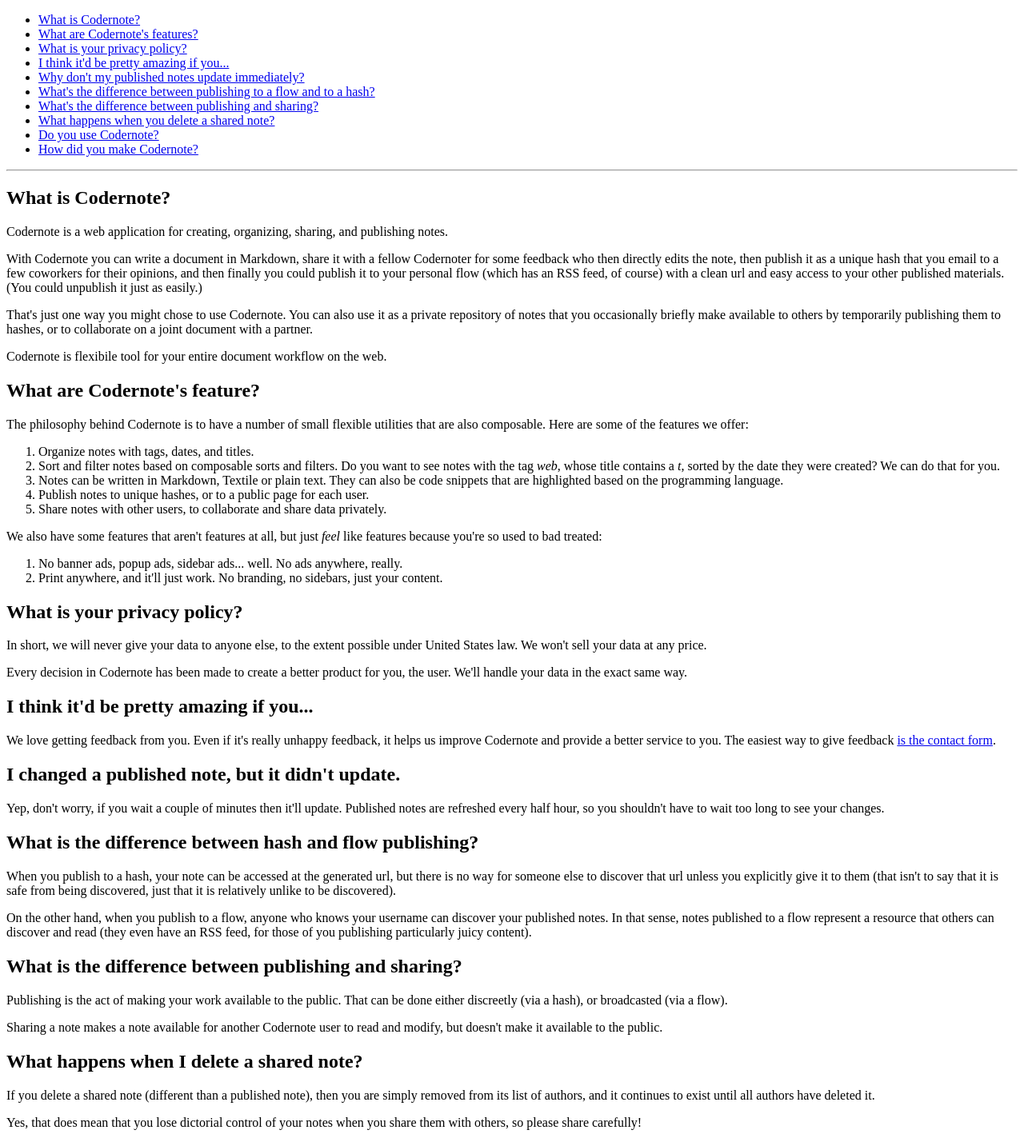
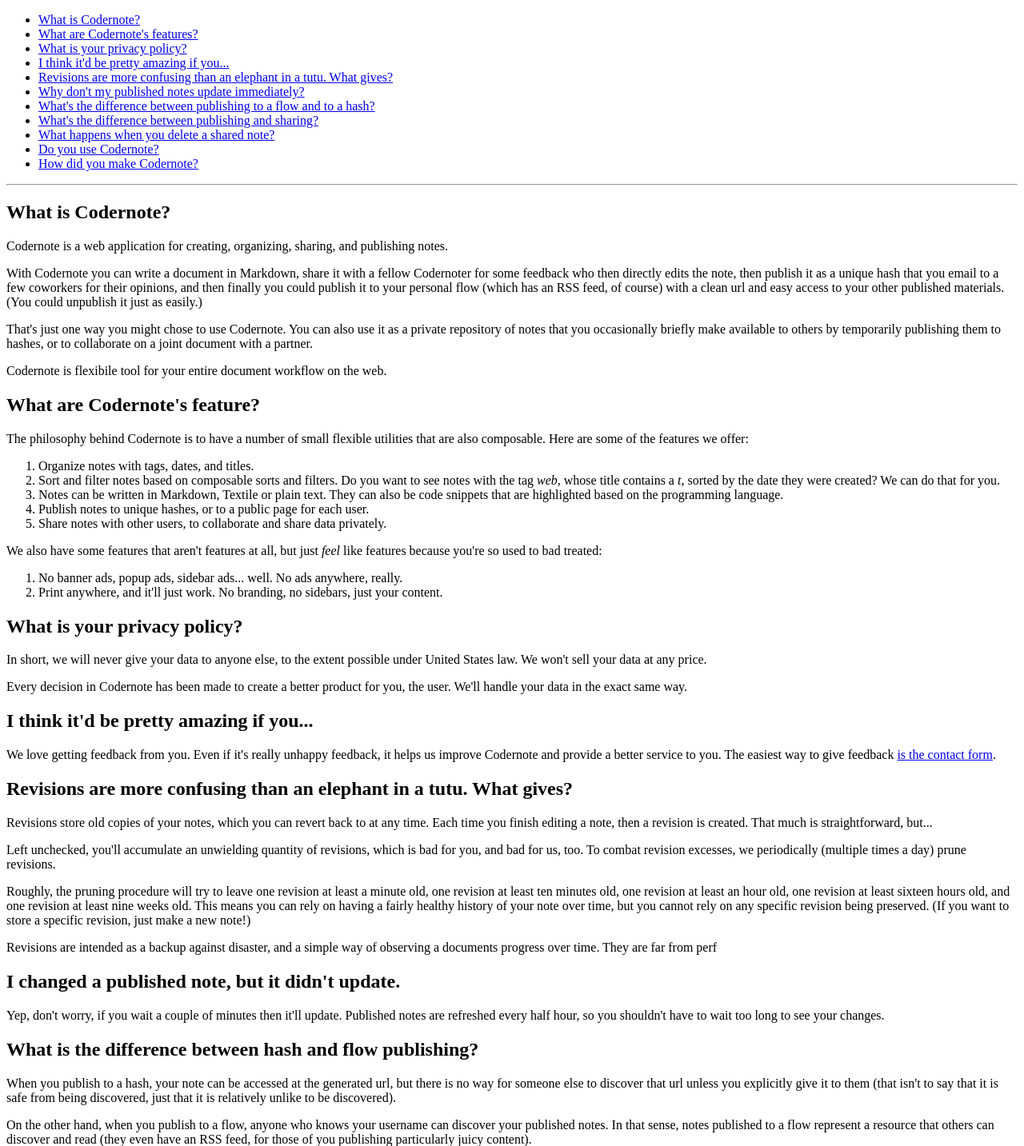
Before and after one commit to lethain/codernote, a Django app: template templates/codernote/help.html in a window 1280 px wide. Shown: the part 86-1519 px from the top of the page at 80% size. Run offline with Django 3.2, Linux system fonts and the light colour scheme; the template is opened without the code that fills it, so the values that code supplies are empty; some libraries are stand-ins or nearby versions.

Commit message:
Updated help a bit more.

```diff
--- a/templates/codernote/help.html
+++ b/templates/codernote/help.html
@@ -7,6 +7,7 @@
     <li><a href="#features">What are Codernote's features?</a></li>
     <li><a href="#privacy">What is your privacy policy?</a></li>
     <li><a href="#suggestions">I think it'd be pretty amazing if you...</a></li>
+    <li><a href="#revisions">Revisions are more confusing than an elephant in a tutu. What gives?</a></li>
     <li><a href="#pub-note-update">Why don't my published notes update immediately?</a></li>
     <li><a href="#diff-hash-flow">What's the difference between publishing to a flow and to a hash?</a></li>
     <li><a href="#diff-publish-share">What's the difference between publishing and sharing?</a></li>
@@ -81,6 +82,30 @@
   The easiest way to give feedback <a href="/contact/">is the contact form</a>.
   </p>
 
+  <h2 id="revisions">Revisions are more confusing than an elephant in a tutu. What gives?</h2>
+  <p>
+  Revisions store old copies of your notes, which you can revert back to
+  at any time. Each time you finish editing a note, then a revision is
+  created. That much is straightforward, but...
+  </p>
+  <p>
+  Left unchecked, you'll accumulate an unwielding quantity of revisions,
+  which is bad for you, and bad for us, too. To combat revision excesses,
+  we periodically (multiple times a day) prune revisions.
+  </p>
+  <p>
+  Roughly, the pruning procedure will try to leave one revision at least a minute old,
+  one revision at least ten minutes old, one revision at least an hour old,
+  one revision at least sixteen hours old, and one revision at least nine weeks
+  old. This means you can rely on having a fairly healthy history of your note
+  over time, but you cannot rely on any specific revision being preserved.
+  (If you want to store a specific revision, just make a new note!)
+  </p>
+  <p>
+  Revisions are intended as a backup against disaster, and a simple way
+  of observing a documents progress over time. They are far from perf
+  </p>
+
   <h2 id="pub-note-update">I changed a published note, but it didn't update.</h2>
   <p>
   Yep, don't worry, if you wait a couple of minutes then it'll update. Published
```
